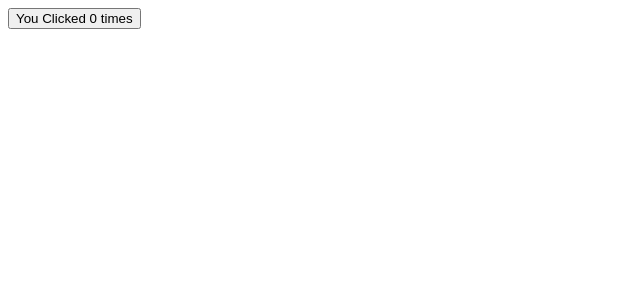
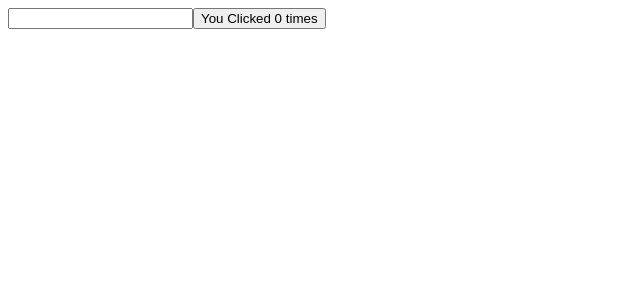
Before and after one commit to Ajdev11/hooks, a React (Create React App) app: page /about in a window 1280 px wide. Shown: the top 300 px of the page, without its empty margins (0-640 px from the left). Built offline with nearby package versions, Linux system fonts and the light colour scheme.

Commit message:
useEffect rendering

```diff
--- a/src/HooksComponents/HooksEffect1.jsx
+++ b/src/HooksComponents/HooksEffect1.jsx
@@ -2,11 +2,14 @@ import React, {useState, useEffect} from 'react'
 
 function HooksEffect1() {
     const [count, setCount] = useState(0)
+    const [name, setName] = useState('')
     useEffect(()=>{
+      console.log('useeffect')
       document.title = `You clciked ${count} times`
-    })
+    }, [count])
   return (
     <div>
+      <input type="text" value={name} onChange={e=>setName(e.target.value)} />
       <button onClick={()=>setCount(count + 1)}>You Clicked {count} times</button>
     </div>
   )
```
